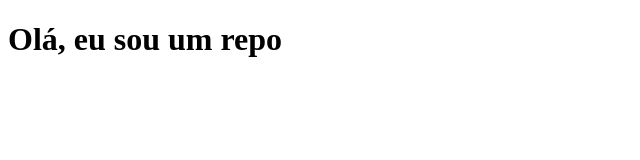
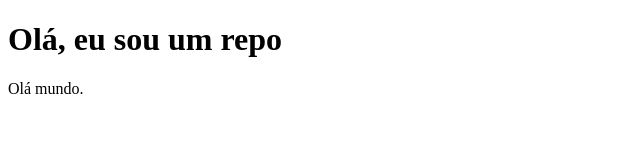
Before and after one commit to ruimgbarros/teste-repo, a plain HTML site: page index.html in a window 1280 px wide. Shown: the full height of the page, 0-640 px from the left. Drawn offline with Linux system fonts and the light colour scheme.

Commit message:
adicionar olá mundo

```diff
--- a/index.html
+++ b/index.html
@@ -10,5 +10,8 @@
     <h1>
         Olá, eu sou um repo
     </h1>
+    <p>
+        Olá mundo.
+    </p>
 </body>
 </html>
```
